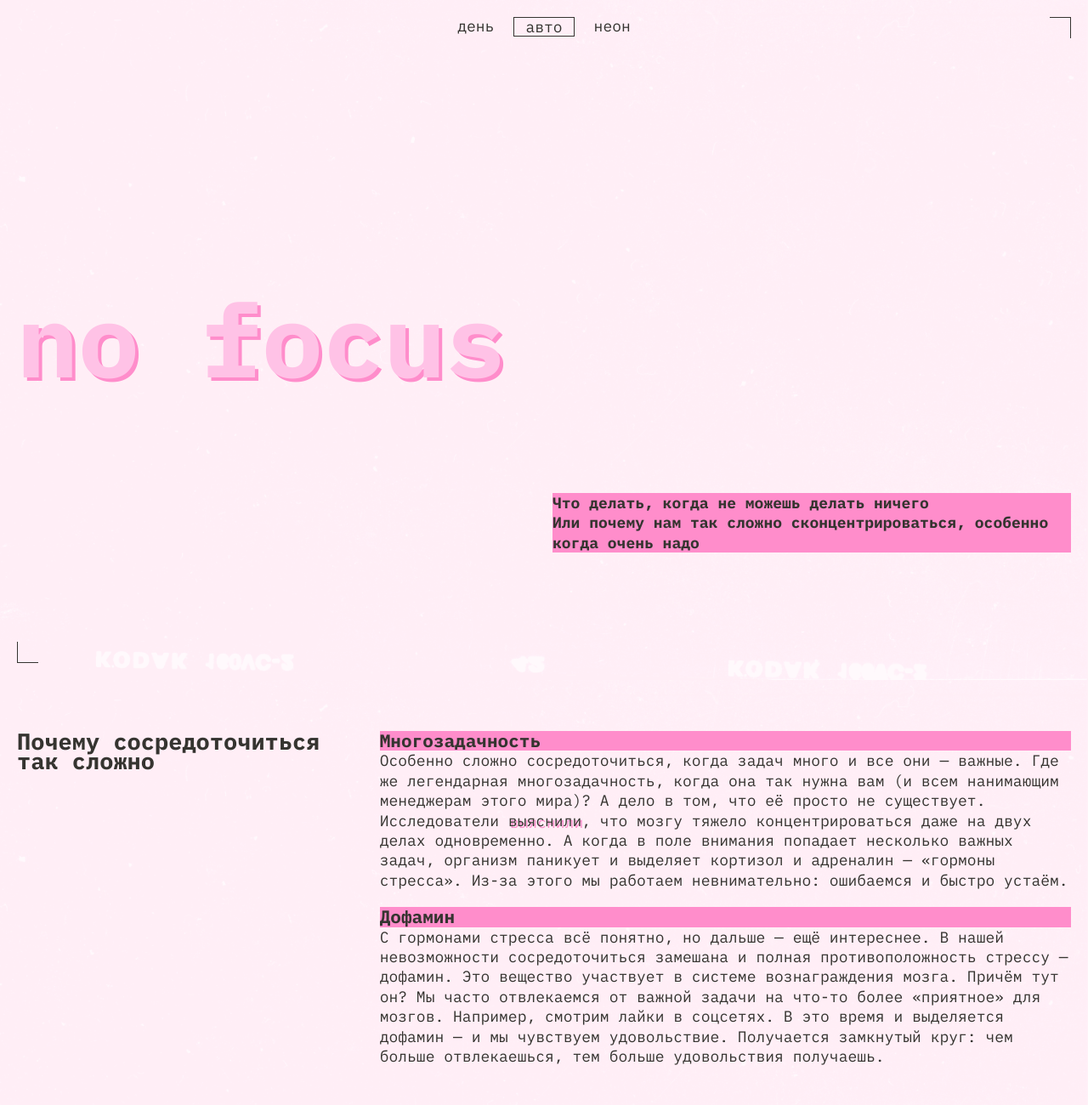
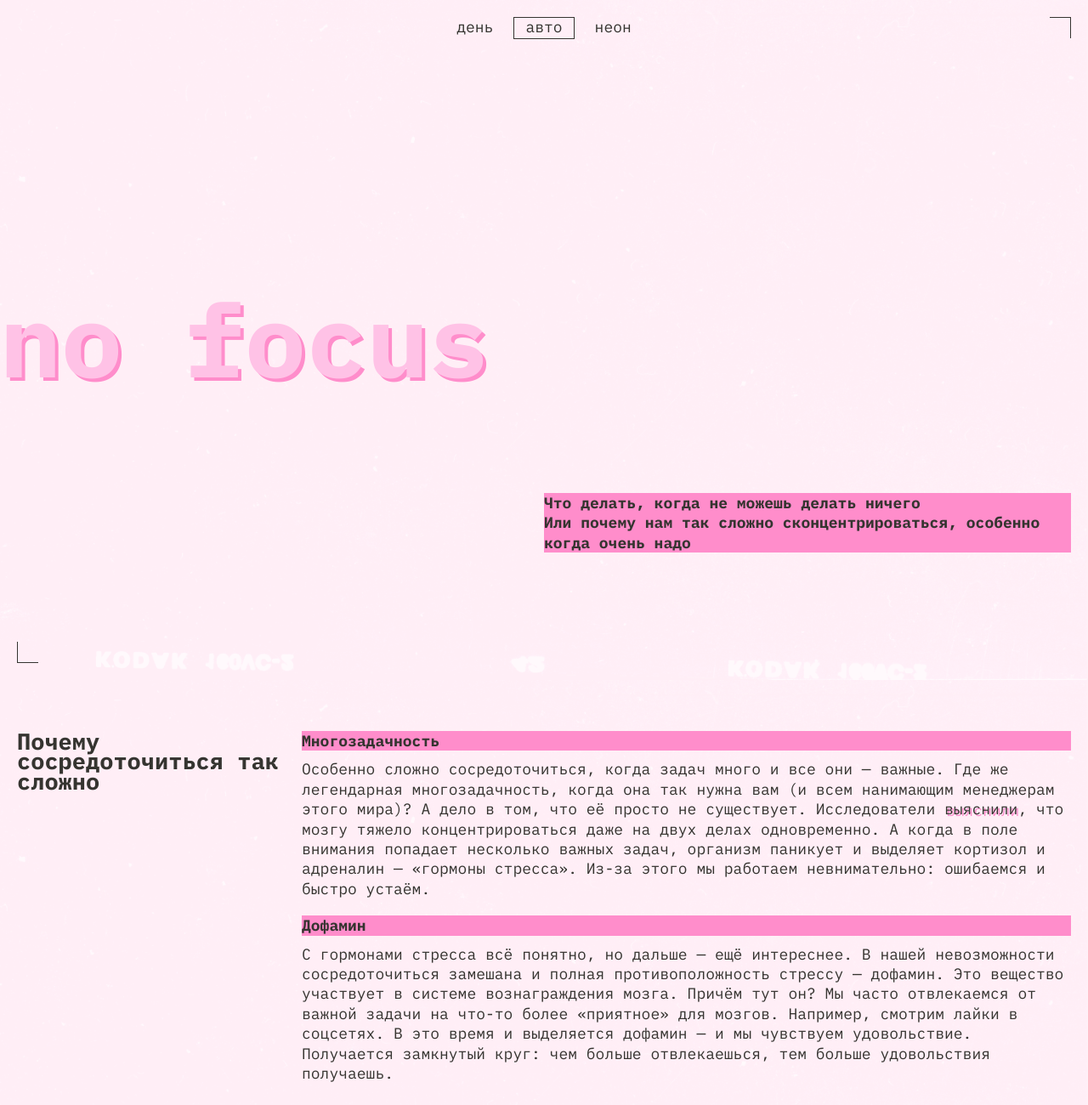
Before and after one commit to makova656-byte/slozhno-sosredotochitsya-ad, a plain HTML site: page index.html in a window 1280 px wide. Shown: the top 1300 px of the page at 85% size. Drawn offline with Linux system fonts and the light colour scheme.

Commit message:
3 коммит

```diff
--- a/styles/style.css
+++ b/styles/style.css
@@ -3,6 +3,7 @@
   font-size: var(--main-font-size);
   line-height: var(--line-height);
   font-weight: var(--weight-400);
+  background-color: var(--bg-color);
   background-image: var(--bg-image, url(../images/cover-image-dark.png));
   background-attachment: fixed;
   background-position: center;
@@ -12,58 +13,60 @@
 
 .decorated-zone::before {
   content: "";
+  position: absolute;
   inline-size: 25px;
   block-size: 25px;
-  position: absolute;
+  top: var(--page-padding);
+  right: var(--page-padding);
   border-inline-end: 1px solid var(--decor-color);
   border-block-start: 1px solid var(--decor-color);
-  right: var(--page-padding);
-  top: var(--page-padding);
 }
 
 .decorated-zone::after {
   content: "";
+  position: absolute;
   inline-size: 25px;
   block-size: 25px;
-  position: absolute;
+  bottom: var(--page-padding);
+  left: var(--page-padding);
   border-inline-start: 1px solid var(--decor-color);
   border-block-end: 1px solid var(--decor-color);
-  bottom: var(--page-padding);
-  left: var(--page-padding);
 }
 
 .header__decorative-inscription {
   position: absolute;
+  top: calc(1px + var(--page-padding, 10px));
+  right: calc(28px + var(--page-padding, 10px));
   color: var(--accent-color);
-  text-transform: uppercase;
   font-size: 18px;
   line-height: 23.4px;
-  right: calc(28px + var(--page-padding, 10px));
-  top: calc(1px + var(--page-padding, 10px));
+  text-transform: uppercase;
 }
 
 .header__decorative-inscription::after {
   content: "";
   position: absolute;
+  top: 7px;
   right: -19px;
-  top: 7px;
-  background-color: var(--accent-color, rgb(255 0 112));
   block-size: 9px;
   aspect-ratio: 1;
+  background-color: var(--accent-color, rgb(255 0 112));
   border-radius: 50%;
   box-shadow: 0px 0px 4px 2px var(--accent-color, rgb(255 0 112));
 }
 
 .header {
+  position: relative;
   padding: var(--page-padding);
+  block-size: 100vh;
+  min-block-size: min-content;
   display: grid;
-  block-size: 100vh;
   grid-template-rows: 1fr min-content 1fr;
-  min-block-size: min-content;
 }
 
 .header__theme-menu {
   place-self: center end;
+  padding-block: 30px;
 }
 
 .header__theme-menu-list {
@@ -73,23 +76,20 @@
 }
 
 .header__theme-menu-button {
+  padding: 2px 13px 4px;
+  border: 1px transparent solid;
+  background-color: transparent;
+  color: var(--button-color);
+  font-size: inherit;
+  line-height: 18px;
   text-transform: lowercase;
-  color: var(--button-color);
-  line-height: 18px;
-  background-color: transparent;
-  border: none;
-  padding: 1.5px 13px;
+  cursor: pointer;
   display: flex;
   justify-self: center;
-  cursor: pointer;
 }
 
 .header__theme-menu-button:hover {
   border: 1px solid var(--hover-border-color);
-}
-
-.header__theme-menu-button_active {
-  border: 1px solid var(--button-color);
 }
 
 .header__theme-menu-button:focus {
@@ -98,6 +98,11 @@
 
 .header__theme-menu-button:focus-visible {
   border-bottom: 1px solid var(--button-color);
+}
+
+.header__theme-menu-button_active {
+  border: 1px solid var(--button-color);
+  pointer-events: none;
 }
 
 .title {
@@ -124,6 +129,7 @@
   padding: 0 var(--page-padding);
   margin-block: var(--content-margin-block);
   color: var(--main-font-color);
+  line-height: var(--line-height);
 }
 
 .content__section:not(:last-child) {
@@ -139,13 +145,32 @@
   margin-block-end: 20px;
 }
 
+.content__section-list-item-title {
+  margin-block-end: 10px;
+  font-size: var(--main-font-size, 1.125rem);
+  line-height: var(--main-line-height);
+}
+
+.content__section-article-title {
+  margin-block-end: 20px;
+}
+
+.content__section-text:not(:last-child) {
+  margin-block-end: 10px;
+}
+
+.no-bold-font {
+  font-weight: var(--weight-400);
+}
+
 .content__link {
+  color: inherit;
+  text-decoration: none;
   text-shadow: 2px 1.5px 0 var(--accent-color, rgb(255 0 112));
-  text-decoration: none;
 }
 
 .content__link:hover {
-  border-bottom: 1px var(--main-font-color) solid;
+  border-bottom: 1px solid var(--main-font-color);
 }
 
 .content__link:focus {
@@ -153,15 +178,7 @@
 }
 
 .content__link:focus-visible {
-  outline: 1px var(--main-font-color) solid;
-}
-
-.content__section-article-title {
-  margin-block-end: 20px;
-}
-
-.no-bold-font {
-  font-weight: var(--weight-400);
+  outline: 1px solid var(--main-font-color);
 }
 
 .content__images-title {
@@ -171,7 +188,7 @@
 .content__images-wrapper {
   display: grid;
   grid-template-columns: 1fr;
-  gap: var(--page-padding);
+  gap: 10px;
 }
 
 .content__images-wrapper img {
@@ -181,17 +198,25 @@
   object-position: center;
 }
 
+.content__section-list-item:has(.content__images-wrapper) {
+  margin-block-start: 50px;
+}
+
 .footer {
   position: relative;
+  padding: var(--page-padding);
+  block-size: 100vh;
   display: grid;
   grid-template-columns: 1fr;
-  block-size: 100vh;
   align-items: center;
-  padding: var(--page-padding);
   text-align: center;
 }
 
 @media (min-width: 768px) {
+  .header {
+    padding-left: 0;
+  }
+
   .header__text {
     justify-self: end;
     width: calc((100% - var(--page-padding)) / 2);
@@ -199,28 +224,36 @@
 
   .content__section:nth-child(odd):not(.content__section-images) {
     display: grid;
-    grid-template-columns: calc((100% - var(--page-padding)) / 3) 1fr;
+    grid-template-columns: min-content 1fr;
     gap: 20px;
   }
 
+  .content__section-title {
+    width: 236px;
+  }
+
+  .content__section-list {
+    grid-column: 2;
+  }
+
   .content__images-wrapper {
-    display: grid;
     grid-template-columns: repeat(3, 1fr);
     grid-template-rows: repeat(3, auto);
+    gap: 20px;
   }
 
   .content__images-wrapper img:nth-child(1) {
-    grid-column: 1/3;
+    grid-column: 1 / 3;
   }
 
   .content__images-wrapper img:nth-child(2) {
     grid-column: 3;
-    grid-row: -4/-2;
+    grid-row: -4 / -2;
   }
 
   .content__images-wrapper img:nth-child(3) {
     grid-column: 1;
-    grid-row: 2/4;
+    grid-row: 2 / 4;
   }
 
   .content__images-wrapper img:nth-child(4) {
@@ -229,7 +262,7 @@
   }
 
   .content__images-wrapper img:nth-child(5) {
-    grid-column: 2/-1;
+    grid-column: 2 / -1;
     grid-row: 3;
   }
 }
@@ -237,10 +270,16 @@
 @media (min-width: 1024px) {
   .header__theme-menu {
     place-self: start center;
+    padding-inline-start: var(--page-padding);
+    padding-block: 0;
   }
 
   .header__theme-menu-list {
     flex-direction: row;
+  }
+
+  .content__section-title {
+    width: 315px;
   }
 
   .content__section:nth-child(even) .content__section-list {
```
